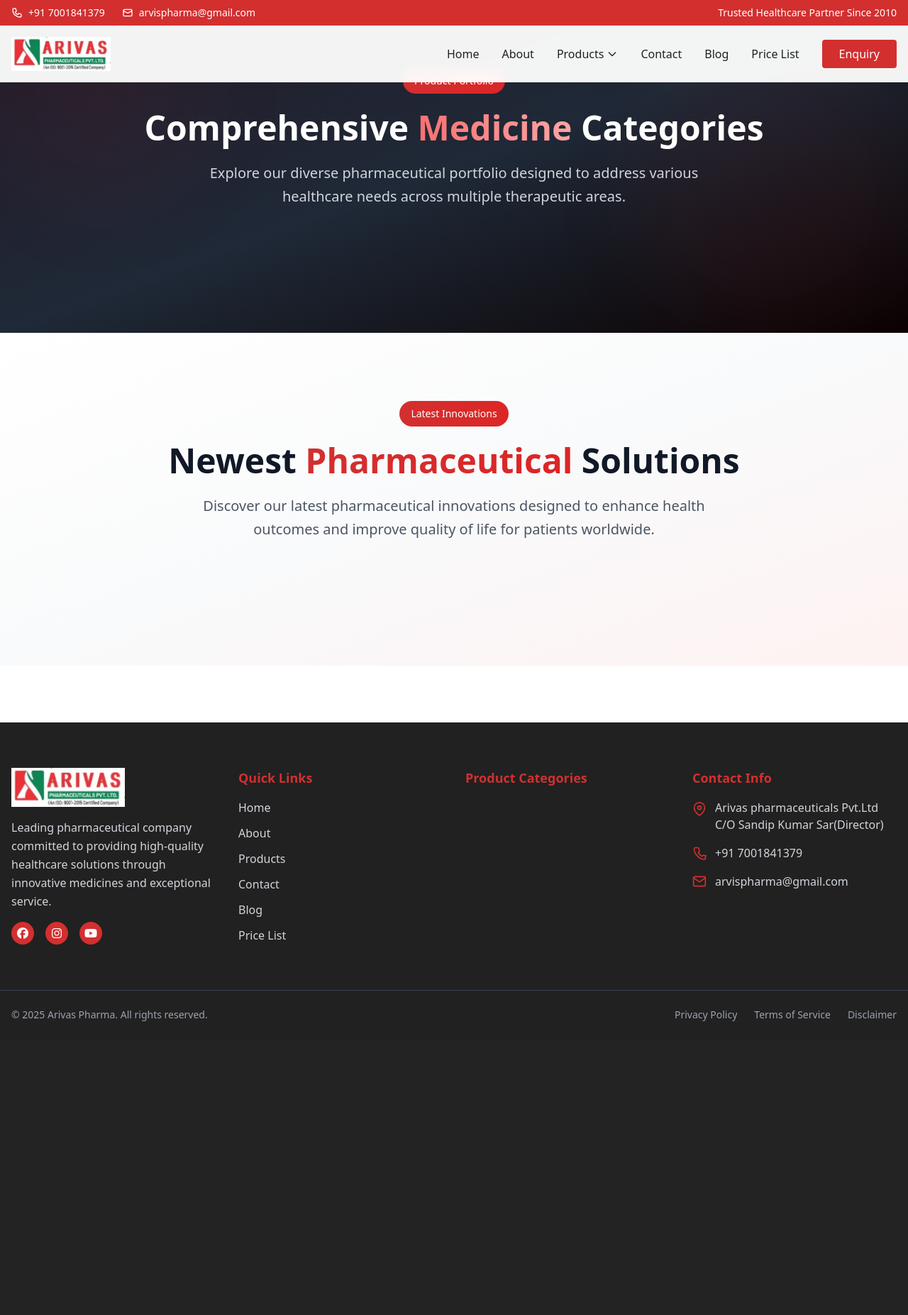
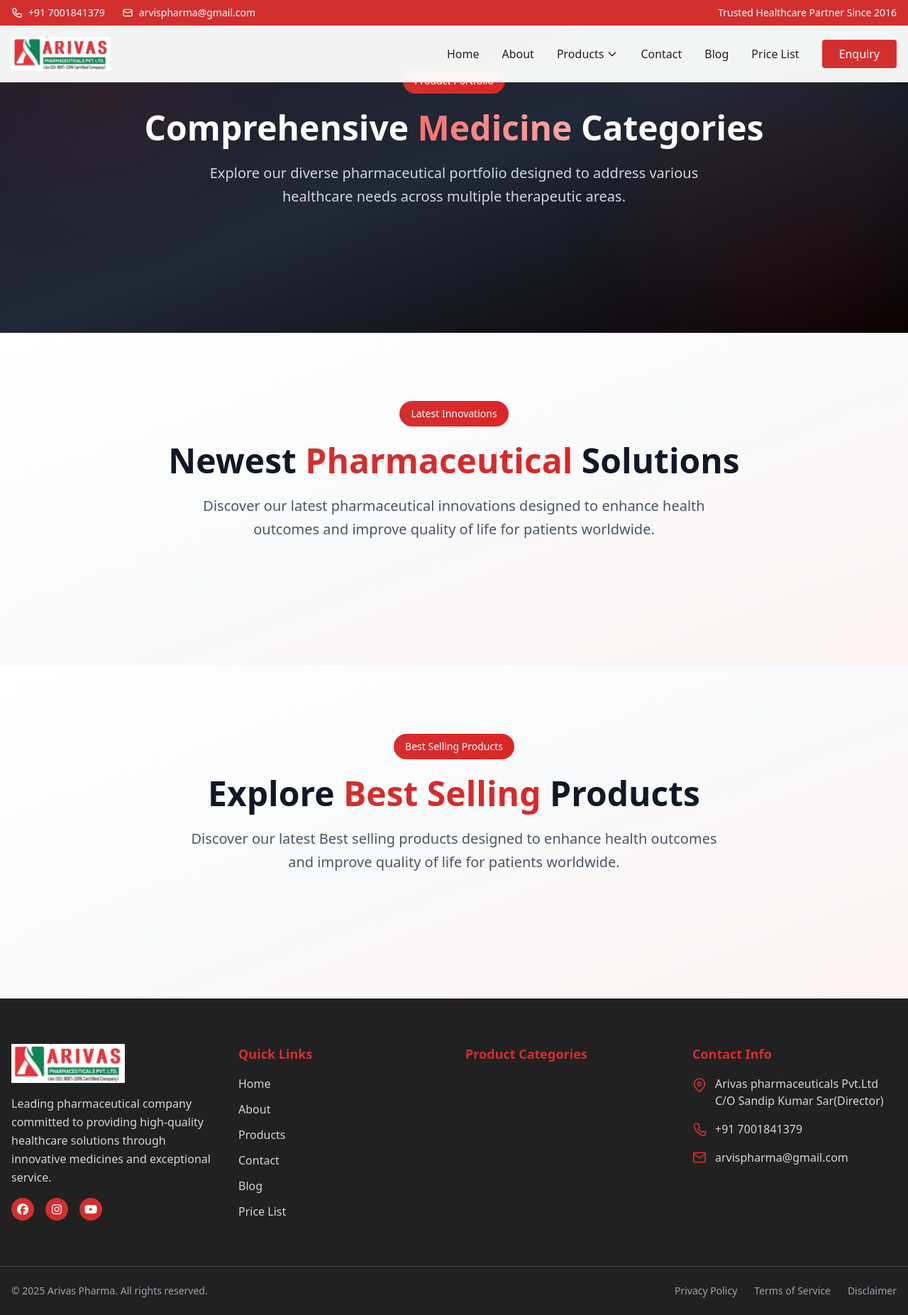
Before and after one commit to sa001gar/arivas-django, a Django app: template app/templates/pages/home.html in a window 1280 px wide. Shown: the whole page at 71% size. Before the commit the page ends 1439 px from the top, so only its background shows below. Run offline with Django 5.2, Linux system fonts and the light colour scheme; the template is opened without the code that fills it, so the values that code supplies are empty; some libraries are stand-ins or nearby versions.

Commit message:
feat: Add slug field to ProductStatus model and implement slug generation on save; enhance home page with best-selling products section

```diff
--- a/app/models.py
+++ b/app/models.py
@@ -112,10 +112,16 @@
 
 class ProductStatus(models.Model):
     name = models.CharField(max_length=100)
+    slug=models.SlugField(unique=True, blank=True)
     description = models.TextField(blank=True, null=True)
 
     def __str__(self):
         return self.name
+
+    def save(self, *args, **kwargs):
+        if not self.slug:
+            self.slug = slugify(self.name)
+        super().save(*args, **kwargs)
 
     class Meta:
         verbose_name = "Product Status"
--- a/app/templates/includes/footer.html
+++ b/app/templates/includes/footer.html
@@ -1,5 +1,5 @@
 {% load static %}
-<footer class="bg-arivas-dark text-white mt-20">
+<footer class="bg-arivas-dark text-white">
 <div class="max-w-7xl mx-auto px-4 py-16">
     <div class="grid grid-cols-1 md:grid-cols-2 lg:grid-cols-4 gap-8">
         <!-- Company Info -->
--- a/app/templates/includes/header.html
+++ b/app/templates/includes/header.html
@@ -17,7 +17,7 @@
                 </div>
             </div>
             <div>
-                <span>Trusted Healthcare Partner Since 2010</span>
+                <span>Trusted Healthcare Partner Since 2016</span>
             </div>
         </div>
     </div>
@@ -43,10 +43,11 @@
                     </a>
                     <div class="absolute left-0 mt-2 w-48 bg-white border border-gray-100 rounded-md shadow-lg opacity-0 invisible group-hover:opacity-100 group-hover:visible transition-all duration-300 transform scale-95 group-hover:scale-100">
                         <div class="py-1" id="product-categories">
-                            <a href="/products/" class="block px-4 py-2 text-sm text-arivas-dark hover:bg-gray-100 transition-colors duration-300 font-semibold border-b border-gray-100">All Products</a>
+
                             {% for category in product_categories %}
                                 <a href="/products/category/{{ category.slug }}/" class="block px-4 py-2 text-sm text-arivas-dark hover:bg-gray-100 transition-colors duration-300">{{ category.name }}</a>
                             {% endfor %}
+                            <a href="/products/" class="block px-4 py-2 text-sm text-arivas-dark hover:bg-gray-100 transition-colors duration-300 font-semibold border-b border-gray-100">All Products</a>
                         </div>
                     </div>
                 </div>
--- a/app/templates/pages/home.html
+++ b/app/templates/pages/home.html
@@ -96,7 +96,7 @@
               <!-- New Badge -->
               <div class="absolute top-4 right-4">
                 <div class="bg-gradient-to-r from-arivas-red to-red-600 text-white px-3 py-1.5 rounded-full text-sm font-bold shadow-lg">
-                  <i class="fas fa-star mr-1"></i>New
+                  <i class="fas fa-star mr-1"></i>{{ product.status.name }}
                 </div>
               </div>
 
@@ -147,17 +147,111 @@
       </div>
 
       <!-- Enhanced Pagination -->
-      <div class="swiper-pagination mt-12"></div>
+      {% comment %} <div class="swiper-pagination !mt-auto "></div> {% endcomment %}
 
       <!-- Navigation Arrows -->
-      <div class="swiper-button-next !text-arivas-red !right-0 !w-12 !h-12 !rounded-full !bg-white !shadow-lg !border !border-gray-200 after:!text-lg after:!font-bold"></div>
-      <div class="swiper-button-prev !text-arivas-red !left-0 !w-12 !h-12 !rounded-full !bg-white !shadow-lg !border !border-gray-200 after:!text-lg after:!font-bold"></div>
+      <div class="swiper-button-next !text-arivas-red !right-0 !w-12 !h-12 !rounded-full !bg-white !shadow-lg !border !border-gray-200 after:!text-lg after:!font-bold"><i class="fa-solid fa-chevron-right"></i></div>
+      <div class="swiper-button-prev !text-arivas-red !left-0 !w-12 !h-12 !rounded-full !bg-white !shadow-lg !border !border-gray-200 after:!text-lg after:!font-bold"><i class="fa-solid fa-chevron-left"></i></div>
     </div>
   </div>
 </section>
 
 <!-- Premium CTA Section with Enhanced Gradient -->
 {{ content2|safe }}
+
+<!-- Enhanced Latest Products Section -->
+<section class="py-24 bg-gradient-to-br from-white via-gray-50 to-red-50">
+  <div class="max-w-7xl mx-auto px-4">
+    <div class="text-center mb-20" data-aos="fade-up">
+      <div class="inline-block px-4 py-2 bg-gradient-to-r from-arivas-red to-red-600 text-white rounded-full text-sm font-medium mb-6">
+        Best Selling Products
+      </div>
+      <h2 class="text-4xl md:text-5xl font-black text-gray-900 mb-6">
+         Explore
+        <span class="bg-gradient-to-r from-arivas-red to-red-600 bg-clip-text text-transparent">Best Selling</span>
+        Products
+      </h2>
+      <p class="text-xl text-gray-600 max-w-3xl mx-auto leading-relaxed">
+        Discover our latest Best selling products designed to enhance health outcomes
+        and improve quality of life for patients worldwide.
+      </p>
+    </div>
+
+    <div class="swiper latest-products-swiper" data-aos="fade-up" data-aos-delay="200">
+      <div class="swiper-wrapper">
+        {% for product in best_selling_products %}
+        <div class="swiper-slide">
+          <div class="group relative overflow-hidden bg-white rounded-3xl hover:shadow-2xl transition-all duration-500 hover:-translate-y-2 border border-gray-100">
+            <!-- Product Image -->
+            <div class="relative overflow-hidden aspect-square w-full">
+              <img src="{{ product.image.url }}" alt="{{ product.name }}"
+                   class="object-cover w-full h-full group-hover:scale-110 transition-transform duration-700" />
+
+              <!-- Overlay Gradient -->
+              <div class="absolute inset-0 bg-gradient-to-t from-black/60 via-transparent to-transparent opacity-0 group-hover:opacity-100 transition-opacity duration-300"></div>
+
+              <!-- New Badge -->
+              <div class="absolute top-4 right-4">
+                <div class="bg-gradient-to-r from-arivas-red to-red-600 text-white px-3 py-1.5 rounded-full text-sm font-bold shadow-lg">
+                  <i class="fas fa-star mr-1"></i>{{ product.status.name }}
+                </div>
+              </div>
+
+              <!-- Quick Actions Overlay -->
+              <div class="absolute inset-0 flex items-center justify-center opacity-0 group-hover:opacity-100 transition-all duration-300">
+                <div class="space-y-3">
+                  <a href="/products/{{ product.category.slug }}/{{ product.slug }}/" class="block">
+                    <button class="bg-white/90 backdrop-blur-sm text-gray-900 px-6 py-3 rounded-full font-bold hover:bg-white transition-all duration-300 shadow-lg transform hover:scale-105">
+                      <i class="fas fa-eye mr-2"></i>View Details
+                    </button>
+                  </a>
+                  <a href="/enquiry/?sku={{ product.sku }}" class="block">
+                    <button class="bg-arivas-red/90 backdrop-blur-sm text-white px-6 py-3 rounded-full font-bold hover:bg-arivas-red transition-all duration-300 shadow-lg transform hover:scale-105">
+                      <i class="fas fa-envelope mr-2"></i>Enquire Now
+                    </button>
+                  </a>
+                </div>
+              </div>
+            </div>
+
+            <!-- Product Info -->
+            <div class="p-6">
+              <div class="mb-3">
+                <span class="inline-block px-3 py-1 bg-gray-100 text-gray-600 rounded-full text-xs font-medium">
+                  {{ product.category.name }}
+                </span>
+              </div>
+              <h3 class="text-xl font-bold text-gray-900 mb-3 group-hover:text-arivas-red transition-colors">{{ product.name }}</h3>
+              <p class="text-gray-600 mb-4 text-sm leading-relaxed line-clamp-4">{{ product.description | until_period }}</p>
+
+              <!-- Action Buttons -->
+              <div class="flex gap-3">
+                <a href="/products/{{ product.category.slug }}/{{ product.slug }}/" class="flex-1">
+                  <button class="w-full bg-gray-100 hover:bg-gray-200 text-gray-900 px-4 py-3 rounded-xl flex items-center justify-center text-sm font-bold transition-all duration-300">
+                    <i class="fas fa-info-circle mr-2"></i>View
+                  </button>
+                </a>
+                <a href="/enquiry/?sku={{ product.sku }}" class="flex-1">
+                  <button class="w-full bg-gradient-to-r from-arivas-red to-red-600 hover:from-red-600 hover:to-red-700 text-white px-4 py-3 rounded-xl flex items-center justify-center text-sm font-bold transition-all duration-300 shadow-lg">
+                    <i class="fas fa-paper-plane mr-2"></i>Enquire
+                  </button>
+                </a>
+              </div>
+            </div>
+          </div>
+        </div>
+        {% endfor %}
+      </div>
+
+      <!-- Enhanced Pagination -->
+      {% comment %} <div class="swiper-pagination !mt-auto "></div> {% endcomment %}
+
+      <!-- Navigation Arrows -->
+      <div class="swiper-button-next !text-arivas-red !right-0 !w-12 !h-12 !rounded-full !bg-white !shadow-lg !border !border-gray-200 after:!text-lg after:!font-bold"><i class="fa-solid fa-chevron-right"></i></div>
+      <div class="swiper-button-prev !text-arivas-red !left-0 !w-12 !h-12 !rounded-full !bg-white !shadow-lg !border !border-gray-200 after:!text-lg after:!font-bold"><i class="fa-solid fa-chevron-left"></i></div>
+    </div>
+  </div>
+</section>
 <!-- Additional Content Sections -->
 {{ content3|safe }}
 {{ content4|safe }}
--- a/app/views.py
+++ b/app/views.py
@@ -32,6 +32,8 @@
 def home(request):
     product_categories = ProductCategory.objects.all()
     page_content = PageSEO.objects.filter(slug='home').first()
+    best_selling=ProductStatus.objects.get(slug='best-selling')
+    best_selling_products = Product.objects.filter(status=best_selling).order_by('-created_at')[:12]
 
     if page_content:
         seo_meta_title = page_content.seo_meta_title or "Home"
@@ -52,6 +54,7 @@
     return render(request, 'pages/home.html', {
         'product_categories': product_categories,
         'new_products': new_products,
+        'best_selling_products': best_selling_products,
         'seo_meta_title': seo_meta_title,
         'seo_meta_description': seo_meta_description,
         'seo_meta_keywords': seo_meta_keywords,
```
Also changed, not shown: app/migrations/0031_delete_aboutpage_productstatus_slug.py (added), app/migrations/0032_alter_productstatus_slug.py (added), app/migrations/0033_alter_productstatus_slug.py (added).
